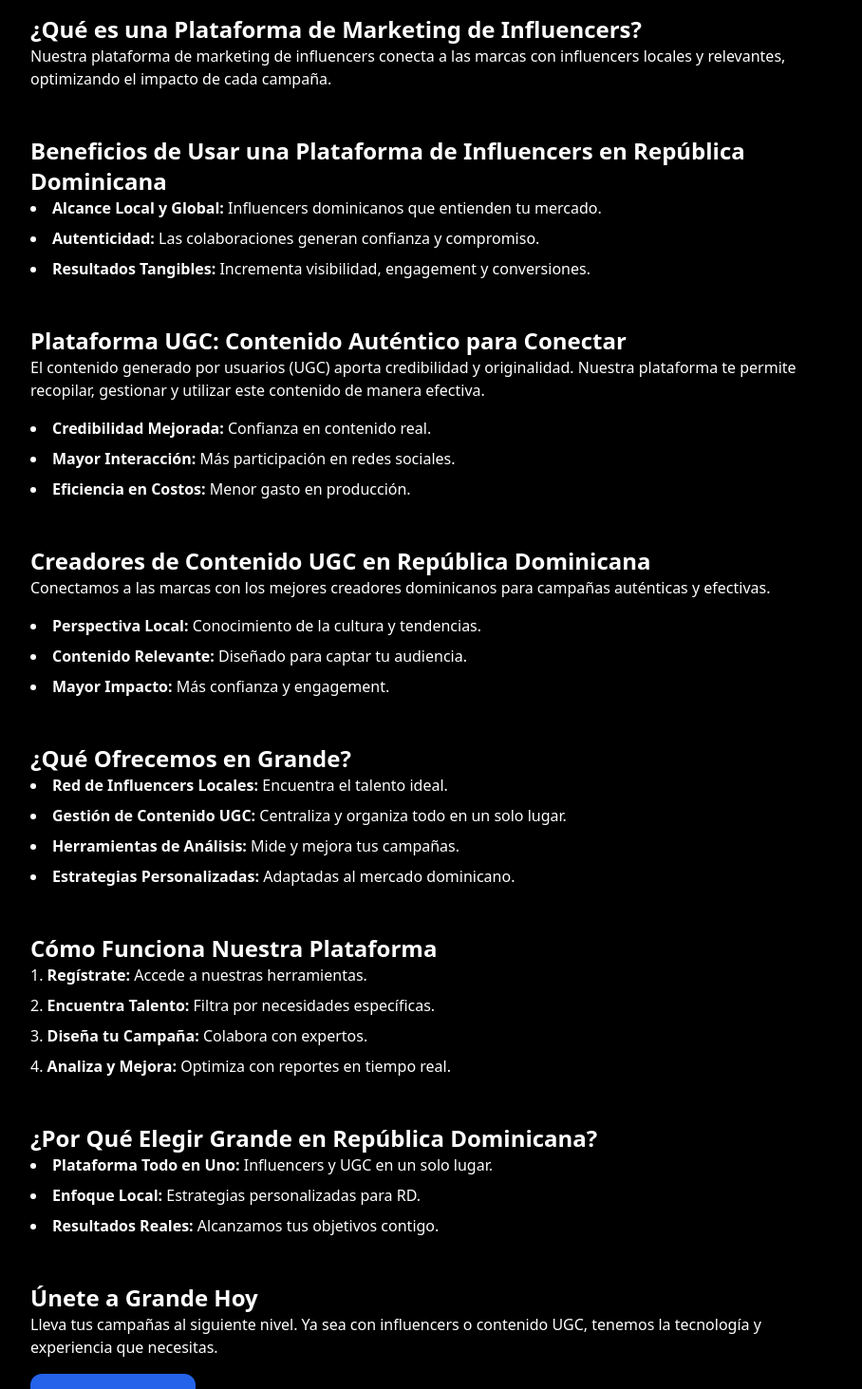
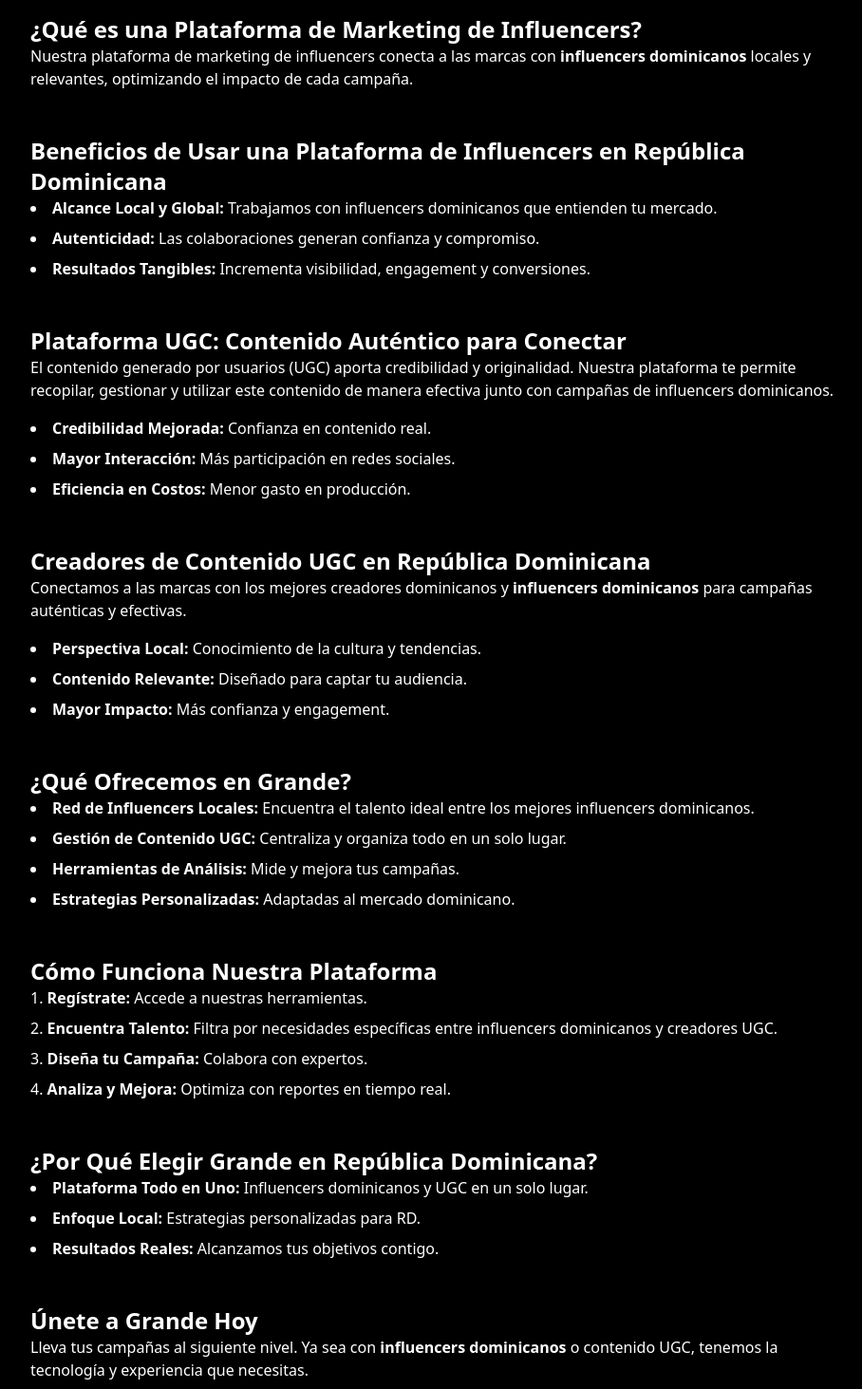
Before and after one commit to valdezfi/cs, a Next.js app: page /republica-dominicana in a window 1280 px wide. Shown: the part 1330-2793 px from the top of the page at 95% size, without its empty margins (184-1092 px from the left). Built offline with nearby package versions, Linux system fonts and the light colour scheme.

Commit message:
dominican

```diff
--- a/app/republica-dominicana/page.tsx
+++ b/app/republica-dominicana/page.tsx
@@ -5,17 +5,17 @@
 import Script from "next/script";
 
 export const metadata: Metadata = {
-  title: "Grande: La Mejor Plataforma de Creadores UGC e Influencers en República Dominicana",
+  title: "Grande: Plataforma de Marketing de Influencers Dominicanos",
   description:
     "GrandeApp ayuda a las marcas en República Dominicana a crecer con IA conectándolas con los mejores creadores—Influencers, UGC y podcasts. Lanza campañas de pago o crece orgánicamente con un asistente de marketing potenciado por IA.",
   keywords: [
-    "influencer marketing República Dominicana",
-    "creadores UGC República Dominicana",
-    "colaboraciones podcast República Dominicana",
-    "acuerdos de marca República Dominicana",
-    "marketing IA República Dominicana",
-    "escalar con creadores República Dominicana",
-    "plataforma GrandeApp República Dominicana",
+
+    "influencer marketing",
+    "que hora republica dominicana",
+    "airbnb republica dominicana",
+    "temu republica dominicana",
+    "punta cana republica dominicana weather",
+    "Influencer dominicanos"
   ],
   authors: [{ name: "GrandeApp" }],
   alternates: { canonical: "https://www.grandeapp.com/republica-dominicana" },
--- a/components/TopRD.tsx
+++ b/components/TopRD.tsx
@@ -8,13 +8,13 @@
         <div className="max-w-4xl mx-auto">
 
           <h1 className="text-4xl sm:text-5xl font-bold mb-4">
-            Grande: Tu Aliado para el Marketing Digital en República Dominicana
+            Grande: Plataforma de Marketing de Influencers Dominicanos
           </h1>
-           <h2 className="text-3xl font-bold text-center text-black dark:text-white mb-8">
-          Plataforma de Marketing de Influencers, Podcast y UGC en República Dominicana – Grande
-        </h2>
+          <h2 className="text-3xl font-bold text-center text-black dark:text-white mb-8">
+            Plataforma de Marketing de Influencers, Podcast y UGC en República Dominicana – Grande
+          </h2>
           <p className="text-gray-600 dark:text-gray-300 text-lg">
-            Potencia tu marca con estrategias de influencers, Podcast, y contenido generado por usuarios (UGC) adaptadas al mercado dominicano.
+            Potencia tu marca con estrategias de influencers dominicanos, Podcast, y contenido generado por usuarios (UGC) adaptadas al mercado dominicano.
           </p>
         </div>
       </header>
@@ -33,14 +33,14 @@
         <section>
           <h2 className="text-2xl font-semibold">¿Qué es una Plataforma de Marketing de Influencers?</h2>
           <p>
-            Nuestra plataforma de marketing de influencers conecta a las marcas con influencers locales y relevantes, optimizando el impacto de cada campaña.
+            Nuestra plataforma de marketing de influencers conecta a las marcas con <strong>influencers dominicanos</strong> locales y relevantes, optimizando el impacto de cada campaña.
           </p>
         </section>
 
         <section>
           <h2 className="text-2xl font-semibold">Beneficios de Usar una Plataforma de Influencers en República Dominicana</h2>
           <ul className="list-disc list-inside space-y-2">
-            <li><strong>Alcance Local y Global:</strong> Influencers dominicanos que entienden tu mercado.</li>
+            <li><strong>Alcance Local y Global:</strong> Trabajamos con influencers dominicanos que entienden tu mercado.</li>
             <li><strong>Autenticidad:</strong> Las colaboraciones generan confianza y compromiso.</li>
             <li><strong>Resultados Tangibles:</strong> Incrementa visibilidad, engagement y conversiones.</li>
           </ul>
@@ -49,7 +49,7 @@
         <section>
           <h2 className="text-2xl font-semibold">Plataforma UGC: Contenido Auténtico para Conectar</h2>
           <p>
-            El contenido generado por usuarios (UGC) aporta credibilidad y originalidad. Nuestra plataforma te permite recopilar, gestionar y utilizar este contenido de manera efectiva.
+            El contenido generado por usuarios (UGC) aporta credibilidad y originalidad. Nuestra plataforma te permite recopilar, gestionar y utilizar este contenido de manera efectiva junto con campañas de influencers dominicanos.
           </p>
           <ul className="list-disc list-inside space-y-2 mt-4">
             <li><strong>Credibilidad Mejorada:</strong> Confianza en contenido real.</li>
@@ -61,7 +61,7 @@
         <section>
           <h2 className="text-2xl font-semibold">Creadores de Contenido UGC en República Dominicana</h2>
           <p>
-            Conectamos a las marcas con los mejores creadores dominicanos para campañas auténticas y efectivas.
+            Conectamos a las marcas con los mejores creadores dominicanos y <strong>influencers dominicanos</strong> para campañas auténticas y efectivas.
           </p>
           <ul className="list-disc list-inside space-y-2 mt-4">
             <li><strong>Perspectiva Local:</strong> Conocimiento de la cultura y tendencias.</li>
@@ -73,7 +73,7 @@
         <section>
           <h2 className="text-2xl font-semibold">¿Qué Ofrecemos en Grande?</h2>
           <ul className="list-disc list-inside space-y-2">
-            <li><strong>Red de Influencers Locales:</strong> Encuentra el talento ideal.</li>
+            <li><strong>Red de Influencers Locales:</strong> Encuentra el talento ideal entre los mejores influencers dominicanos.</li>
             <li><strong>Gestión de Contenido UGC:</strong> Centraliza y organiza todo en un solo lugar.</li>
             <li><strong>Herramientas de Análisis:</strong> Mide y mejora tus campañas.</li>
             <li><strong>Estrategias Personalizadas:</strong> Adaptadas al mercado dominicano.</li>
@@ -84,7 +84,7 @@
           <h2 className="text-2xl font-semibold">Cómo Funciona Nuestra Plataforma</h2>
           <ol className="list-decimal list-inside space-y-2">
             <li><strong>Regístrate:</strong> Accede a nuestras herramientas.</li>
-            <li><strong>Encuentra Talento:</strong> Filtra por necesidades específicas.</li>
+            <li><strong>Encuentra Talento:</strong> Filtra por necesidades específicas entre influencers dominicanos y creadores UGC.</li>
             <li><strong>Diseña tu Campaña:</strong> Colabora con expertos.</li>
             <li><strong>Analiza y Mejora:</strong> Optimiza con reportes en tiempo real.</li>
           </ol>
@@ -93,7 +93,7 @@
         <section>
           <h2 className="text-2xl font-semibold">¿Por Qué Elegir Grande en República Dominicana?</h2>
           <ul className="list-disc list-inside space-y-2">
-            <li><strong>Plataforma Todo en Uno:</strong> Influencers y UGC en un solo lugar.</li>
+            <li><strong>Plataforma Todo en Uno:</strong> Influencers dominicanos y UGC en un solo lugar.</li>
             <li><strong>Enfoque Local:</strong> Estrategias personalizadas para RD.</li>
             <li><strong>Resultados Reales:</strong> Alcanzamos tus objetivos contigo.</li>
           </ul>
@@ -102,7 +102,7 @@
         <section>
           <h2 className="text-2xl font-semibold">Únete a Grande Hoy</h2>
           <p>
-            Lleva tus campañas al siguiente nivel. Ya sea con influencers o contenido UGC, tenemos la tecnología y experiencia que necesitas.
+            Lleva tus campañas al siguiente nivel. Ya sea con <strong>influencers dominicanos</strong> o contenido UGC, tenemos la tecnología y experiencia que necesitas.
           </p>
           <div className="mt-4">
             <Link
```
